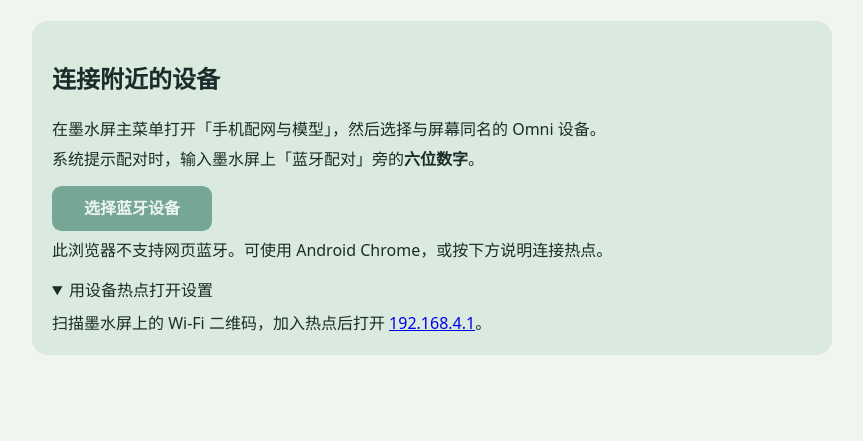
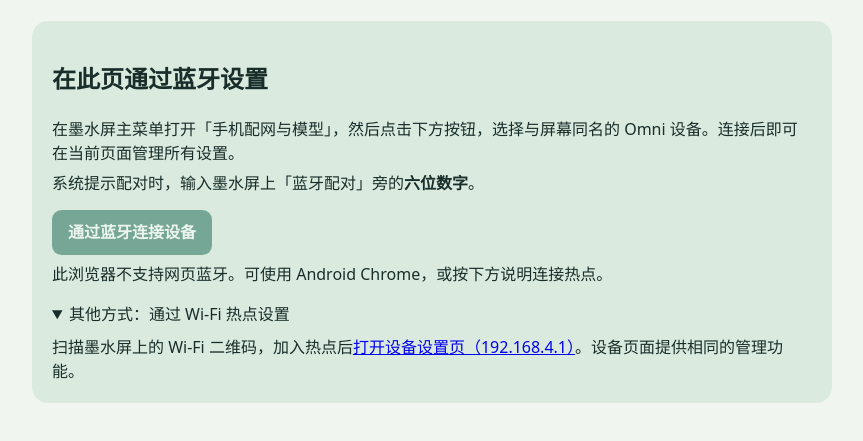
Before and after one commit to omni-stream-ai/quack-pocket, a plain HTML site: page web/index.html in a window 1280 px wide. Shown: the part 231-672 px from the top of the page, without its empty margins (208-1071 px from the left). Drawn offline with Linux system fonts and the light colour scheme.

Commit message:
Clarify in-page Bluetooth setup and device hotspot fallback

```diff
--- a/web/index.html
+++ b/web/index.html
@@ -27,9 +27,9 @@ button{background:var(--accent);border:0;border-radius:.6rem;cursor:pointer;marg
 #install{width:auto;background:#fff;color:var(--accent);border:1px solid var(--line)}
 </style></head><body>
 <header><div class="brand"><img id="brandIcon" width="80" height="80" alt=""><div><h1>嘎嘎口袋</h1><p>设备设置 · 网络、语音与墨水屏</p></div></div><p id="connection" role="status">准备连接设备…</p><button id="install" hidden>安装嘎嘎口袋</button></header>
-<section class="guide" id="guide" hidden><h2>连接附近的设备</h2><p>在墨水屏主菜单打开「手机配网与模型」，然后选择与屏幕同名的 Omni 设备。</p>
-<p>系统提示配对时，输入墨水屏上「蓝牙配对」旁的<strong>六位数字</strong>。</p><button id="connect">选择蓝牙设备</button><p id="feedback" role="status"></p>
-<details><summary>用设备热点打开设置</summary>扫描墨水屏上的 Wi-Fi 二维码，加入热点后打开 <a href="http://192.168.4.1/">192.168.4.1</a>。</details></section>
+<section class="guide" id="guide" hidden><h2>在此页通过蓝牙设置</h2><p>在墨水屏主菜单打开「手机配网与模型」，然后点击下方按钮，选择与屏幕同名的 Omni 设备。连接后即可在当前页面管理所有设置。</p>
+<p>系统提示配对时，输入墨水屏上「蓝牙配对」旁的<strong>六位数字</strong>。</p><button id="connect">通过蓝牙连接设备</button><p id="feedback" role="status"></p>
+<details><summary>其他方式：通过 Wi-Fi 热点设置</summary>扫描墨水屏上的 Wi-Fi 二维码，加入热点后<a href="http://192.168.4.1/">打开设备设置页（192.168.4.1）</a>。设备页面提供相同的管理功能。</details></section>
 <form id="settings" hidden><nav aria-label="设置项目"><a href="#wifi">无线网络</a><a href="#service">语音服务</a><a href="#words">离线口令</a><a href="#screen">屏保</a></nav>
 <fieldset id="wifi"><legend>无线网络</legend>
 <details id="picker" open><summary>附近的 2.4 GHz Wi-Fi</summary><div id="networks"></div></details>
```
